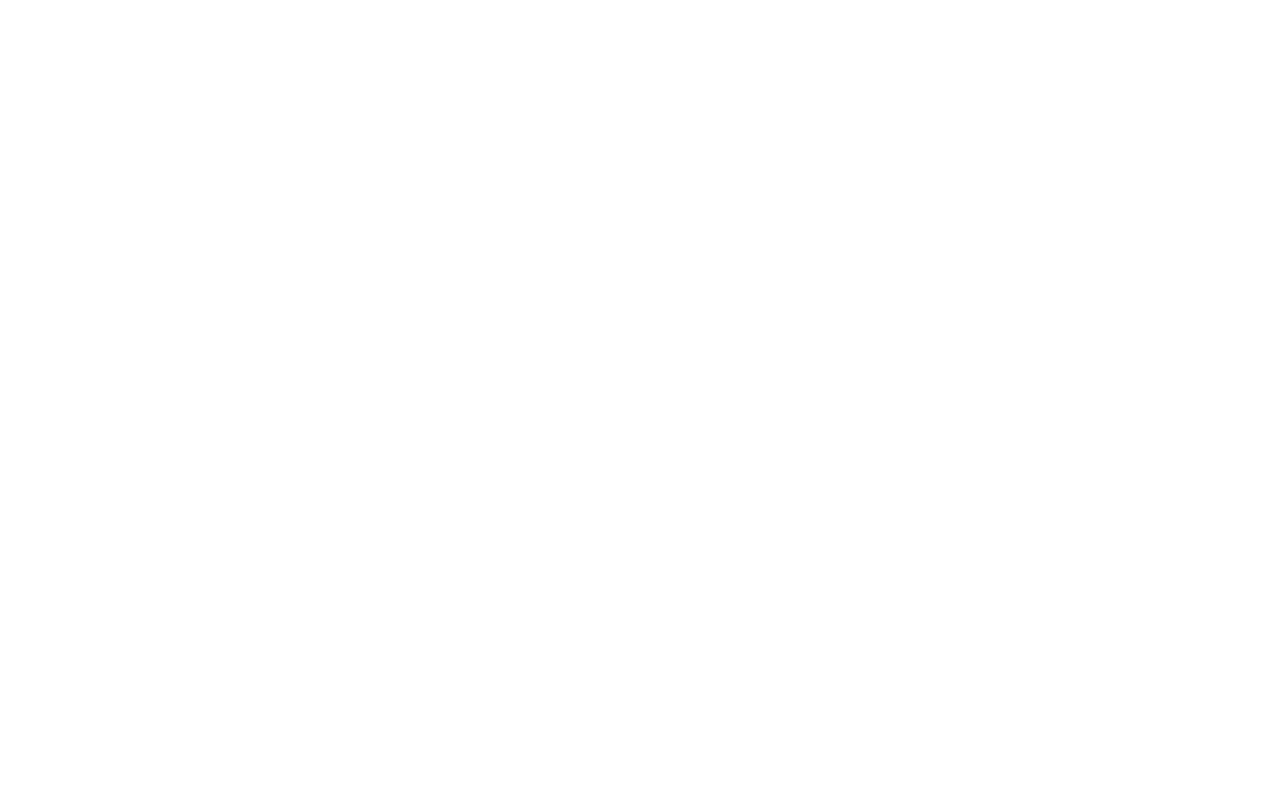
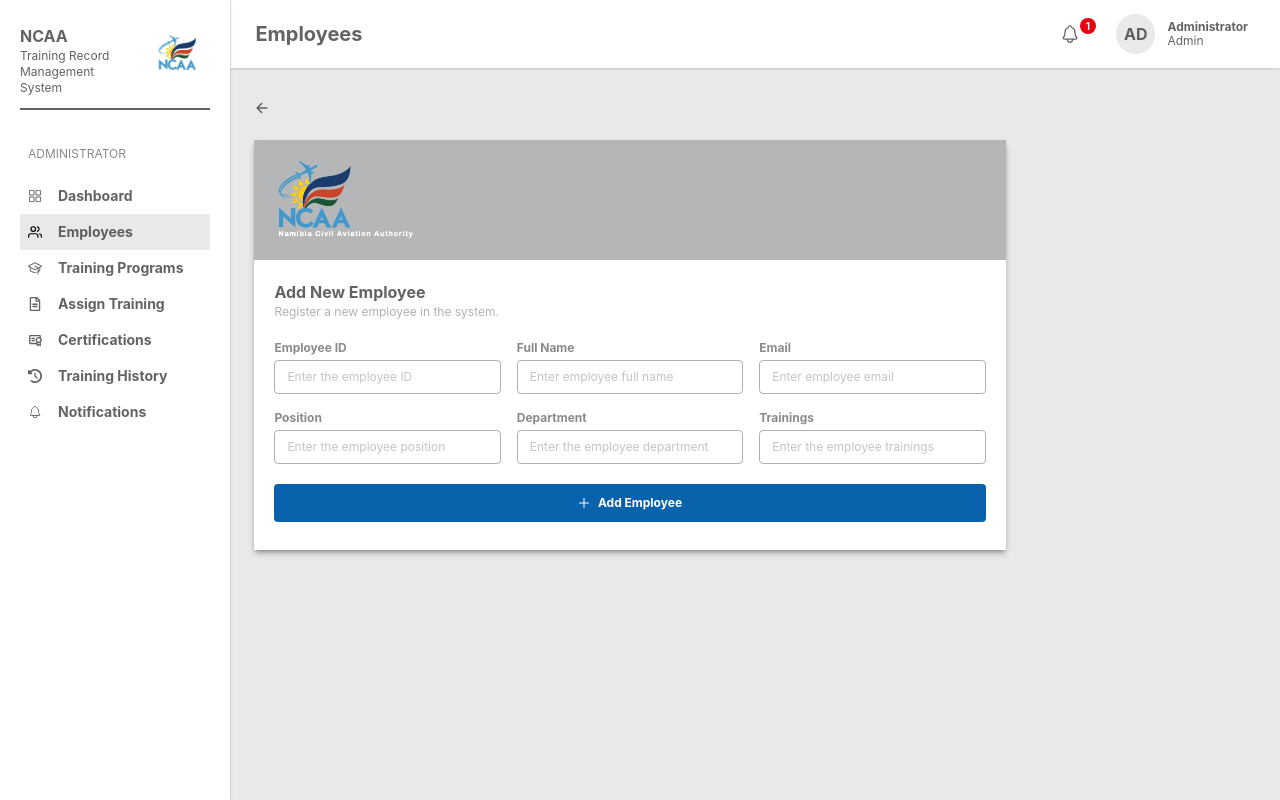
Before and after one commit to Tjitouua/ncaa, a React (Vite) app: page /admin/employees/employee_add in a window 1280 px wide. Before the commit this address had no page. Shown: the top 800 px of the page. Built offline with nearby package versions, Linux system fonts and the light colour scheme.

Commit message:
Started with the New Employee form

```diff
--- a/src/App.tsx
+++ b/src/App.tsx
@@ -9,6 +9,7 @@
 import Certifications from './pages/administrator/Certifications'
 import TrainingHistory from './pages/administrator/TrainingHistory'
 import Notifications from './pages/administrator/Notifications'
+import EmployeeAdd from './pages/administrator/EmployeeAdd'
 
 
 function App() {
@@ -18,6 +19,7 @@
           <Route path="/" element={<Login />} />
           <Route path="/admin/dashboard" element={<Dashboard />} />
           <Route path="/admin/employees" element={<Employees />} />
+          <Route path="/admin/employees/employee_add" element={<EmployeeAdd />} />
           <Route path="/admin/training_programs" element={<Programs />} />
           <Route path="/admin/assign_training" element={<Assign />} />
           <Route path="/admin/certifications" element={<Certifications />} />
--- /dev/null
+++ b/src/pages/administrator/EmployeeAdd.tsx
@@ -0,0 +1,89 @@
+import { useState } from "react";
+import TopMenu from "./components/TopMenu";
+import Menu from "./components/Menu";
+import { useNavigate } from "react-router-dom";
+import { IoArrowBack } from "react-icons/io5";
+import Inputs from "./ui/Inputs";
+import PrimaryButt from "../../ui/PrimaryButt";
+import { RiAddLargeLine } from "react-icons/ri";
+
+
+
+
+const EmployeeAdd = () => {
+
+   const [showMenu, setShowMenu] = useState(false);
+
+   const navigate = useNavigate();
+
+
+
+    return (
+       <div className="w-full min-h-screen flex">
+          <Menu showMenu={showMenu} setShowMenu={setShowMenu} />
+          <div className="w-full xl:w-[82%] min-h-screen text-secondary/80 bg-secondaryy">
+             <TopMenu setShowMenu={setShowMenu} title="Employees" />
+             <div className="w-full min-h-screen flex flex-col gap-3 px-2 py-8 md:px-6">
+                <label onClick={() => navigate("/admin/employees")}><IoArrowBack className="cursor-pointer hover:text-primary" /></label>
+
+
+
+             {/* Form  */}
+             <div className="w-full py-3 min-h-screen flex items-start justify-start">
+                <div className="w-full md:w-3/4 flex flex-col bg-white shadow-md shadow-black/30">
+                {/* <div className="w-full bg-secondaryy"><label onClick={() => navigate("/admin/employees")}><IoArrowBack className="cursor-pointer hover:text-primary" /></label></div> */}
+                  {/* Top Part  */}
+                   <div className="w-full py-5 px-5 bg-primaryy">
+                      <div className="w-35 h-20 bg-[url('/images/ncaa-logo.png')] bg-center bg-cover"></div>
+                   </div>
+                   {/* Form (WHite Part) */}
+                   <div className="bg-white flex flex-col py-5 pb-7 px-5">
+                      <label className="font-bold">Add New Employee</label>
+                      <label className="text-xs mb-3 text-secondary/40">Register a new employee in the system.</label>
+                      <div className="w-full pb-5 py-2 gap-4 text-secondary/60 grid grid-cols-1 sm:grid-cols-2 lg:grid-cols-3">
+                          <Inputs
+                            label="Employee ID"
+                            placeholder="Enter the employee ID"
+                            error="Please enter the employee ID"
+                          />
+                          <Inputs
+                            label="Full Name"
+                            placeholder="Enter employee full name"
+                            error="Please enter the employee full name"
+                          />
+                          <Inputs
+                            label="Email"
+                            placeholder="Enter employee email"
+                            error="Please enter the employee email"
+                          />
+                          <Inputs
+                            label="Position"
+                            placeholder="Enter the employee position"
+                            error="Please enter the employee position"
+                          />
+                          <Inputs
+                            label="Department"
+                            placeholder="Enter the employee department"
+                            error="Please enter the employee department"
+                          />
+                          <Inputs
+                            label="Trainings"
+                            placeholder="Enter the employee trainings"
+                            error="Please enter the employee trainings"
+                          />
+                      </div>
+                      <PrimaryButt className="w-full"><RiAddLargeLine /> Add Employee</PrimaryButt>
+                   </div>
+                </div>
+             </div>
+
+
+
+
+             </div>
+          </div>
+       </div>
+    );
+}
+
+export default EmployeeAdd;
--- a/src/pages/administrator/components/EmployeesPart.tsx
+++ b/src/pages/administrator/components/EmployeesPart.tsx
@@ -6,6 +6,7 @@
 import { IoSearchSharp } from "react-icons/io5";
 import { LuDownload } from "react-icons/lu";
 import { FiEye } from "react-icons/fi";
+import { useNavigate } from "react-router-dom";
 
 
 
@@ -72,13 +73,21 @@
 
 
 const EmployeesPart = () => {
+
+
+
+   const navigate = useNavigate();
+
+
+
+
     return (
        <div className="w-full min-h-screen py-2 text-secondary/90 px-2 md:px-6">
           <div className="w-full h-screen  py-5">
 
              <div className="flex flex-col">
                {/* Top Part  */}
-               <div className="flex items-center justify-between border-b border-secondary/40 pb-5">
+               <div className="flex items-center justify-between border-b border-secondary/30 pb-5">
                  <div className="flex flex-col">
                     <label className="text-lg">Staff Directory</label>
                     <label className="text-xs text-secondary/60">7 employees registered</label>
@@ -88,7 +97,7 @@
                           <LuDownload />
                           Export
                       </SecondaryButt>
-                    <PrimaryButt>
+                    <PrimaryButt onClick={() => navigate("/admin/employees/employee_add")}>
                        <RiAddLargeLine /> Add Employee
                     </PrimaryButt>
                  </div>
@@ -96,7 +105,7 @@
                {/* Names  */}
                 <div className="w-full py-5 flex flex-col gap-5">
                     <div className="w-full flex items-center justify-between">
-                      <div className="w-[40vh] border border-secondary/40 rounded-sm px-3 flex items-center bg-white/80">
+                      <div className="md:w-[40vh] border border-secondary/40 rounded-sm px-3 flex items-center bg-white/80">
                        <IoSearchSharp className="text-secondary/30" />
                        <input type="text" className="py-2 w-full px-2 focus:outline-none focus:ring-0 text-sm" placeholder="Search staff..." />
                       </div>
@@ -105,7 +114,7 @@
                       </SecondaryButt>
                     </div>
                     {/* Employees Table  */}
-                    <table className="w-full border text-xs border-secondary/40">
+                    <table className="w-full border text-xs border-secondary/30">
                        <thead>
                           <tr className="bg-secondary/10 border-b border-secondary/20">
                              <th className="text-left p-3">Employee ID</th>
--- /dev/null
+++ b/src/pages/administrator/ui/Inputs.tsx
@@ -0,0 +1,22 @@
+import type React from "react";
+
+
+interface Props {
+    label: string;
+    type?: string;
+    placeholder: string;
+    error?: string;
+}
+
+
+const Inputs: React.FC<Props> = ({ label, type="text", placeholder, error }) => {
+    return (
+        <div className="text-xs flex flex-col gap-1">
+            <label className="font-bold">{label}</label>
+            <input className="rounded-sm py-2 px-3 focus:outline-none focus:ring-0 border border-secondary/40" type={type} placeholder={placeholder} />
+            <label className="text-red-600 hidden">{error}</label>
+        </div>
+    )
+}
+
+export default Inputs;
--- a/src/ui/PrimaryButt.tsx
+++ b/src/ui/PrimaryButt.tsx
@@ -4,14 +4,18 @@
 
 interface Props {
     children: ReactNode;
+    onClick?: () => void;
+    className?: string;
 }
 
 
-const PrimaryButt: React.FC<Props> = ({ children }) => {
+const PrimaryButt: React.FC<Props> = ({ children, onClick, className="" }) => {
     return (
-        <button className="cursor-pointer py-[11px] px-4
+        <button
+        onClick={onClick}
+        className={`cursor-pointer py-[11px] px-4
         rounded-sm bg-primary flex gap-2 items-center
-        hover:bg-primary/70 text-xs font-bold text-white">
+        hover:bg-primary/70 justify-center text-xs font-bold text-white ${className}`}>
             {children}
         </button>
     )
```
